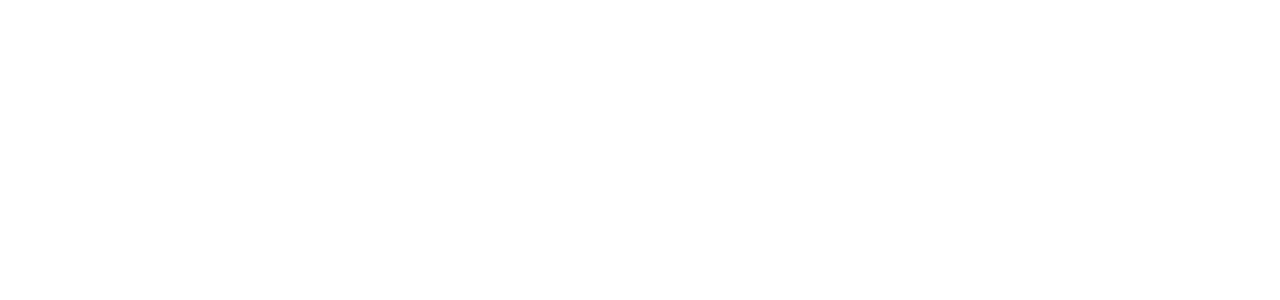
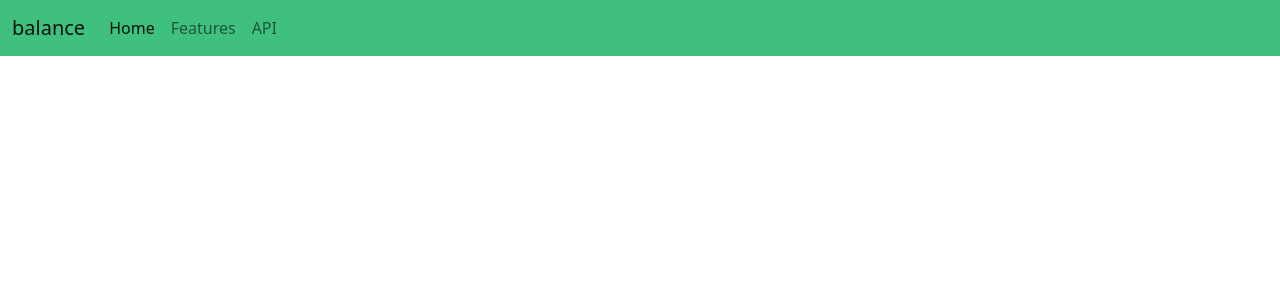
Before and after one commit to carlos-ochoa/balance, a Flask app: page / in a window 1280 px wide. Before the commit the part shown is empty. Shown: the top 300 px of the page. Run offline with Flask 2, Linux system fonts and the light colour scheme.

Commit message:
añadidos algun html

```diff
--- /dev/null
+++ b/app/static/styles.css
@@ -0,0 +1,7 @@
+nav  {
+    background-color: #3fc07e;
+}
+
+.nav-link {
+    color: white;
+}
--- a/app/templates/index.html
+++ b/app/templates/index.html
@@ -1,3 +1,29 @@
 <html>
-    <head></head>
+    <head>
+        <link href="https://cdn.jsdelivr.net/npm/bootstrap@5.0.0-beta1/dist/css/bootstrap.min.css" rel="stylesheet" integrity="sha384-giJF6kkoqNQ00vy+HMDP7azOuL0xtbfIcaT9wjKHr8RbDVddVHyTfAAsrekwKmP1" crossorigin="anonymous">
+        <link rel="stylesheet" href="{{url_for('static', filename = 'styles.css')}}">
+    </head>
+    <body>
+        <nav class="navbar navbar-expand-lg navbar-light">
+            <div class="container-fluid">
+              <a class="navbar-brand" href="#">balance</a>
+              <button class="navbar-toggler" type="button" data-bs-toggle="collapse" data-bs-target="#navbarNav" aria-controls="navbarNav" aria-expanded="false" aria-label="Toggle navigation">
+                <span class="navbar-toggler-icon"></span>
+              </button>
+              <div class="collapse navbar-collapse" id="navbarNav">
+                <ul class="navbar-nav">
+                  <li class="nav-item">
+                    <a class="nav-link active" aria-current="page" href="#">Home</a>
+                  </li>
+                  <li class="nav-item">
+                    <a class="nav-link" href="#">Features</a>
+                  </li>
+                  <li class="nav-item">
+                    <a class="nav-link" href="#">API</a>
+                  </li>
+                </ul>
+              </div>
+            </div>
+          </nav>
+    </body>
 </html>
--- /dev/null
+++ b/balance.py
@@ -0,0 +1 @@
+from app import app
```
Also changed, not shown: app/__init__.py (line endings or trailing spaces), 1 other file.
